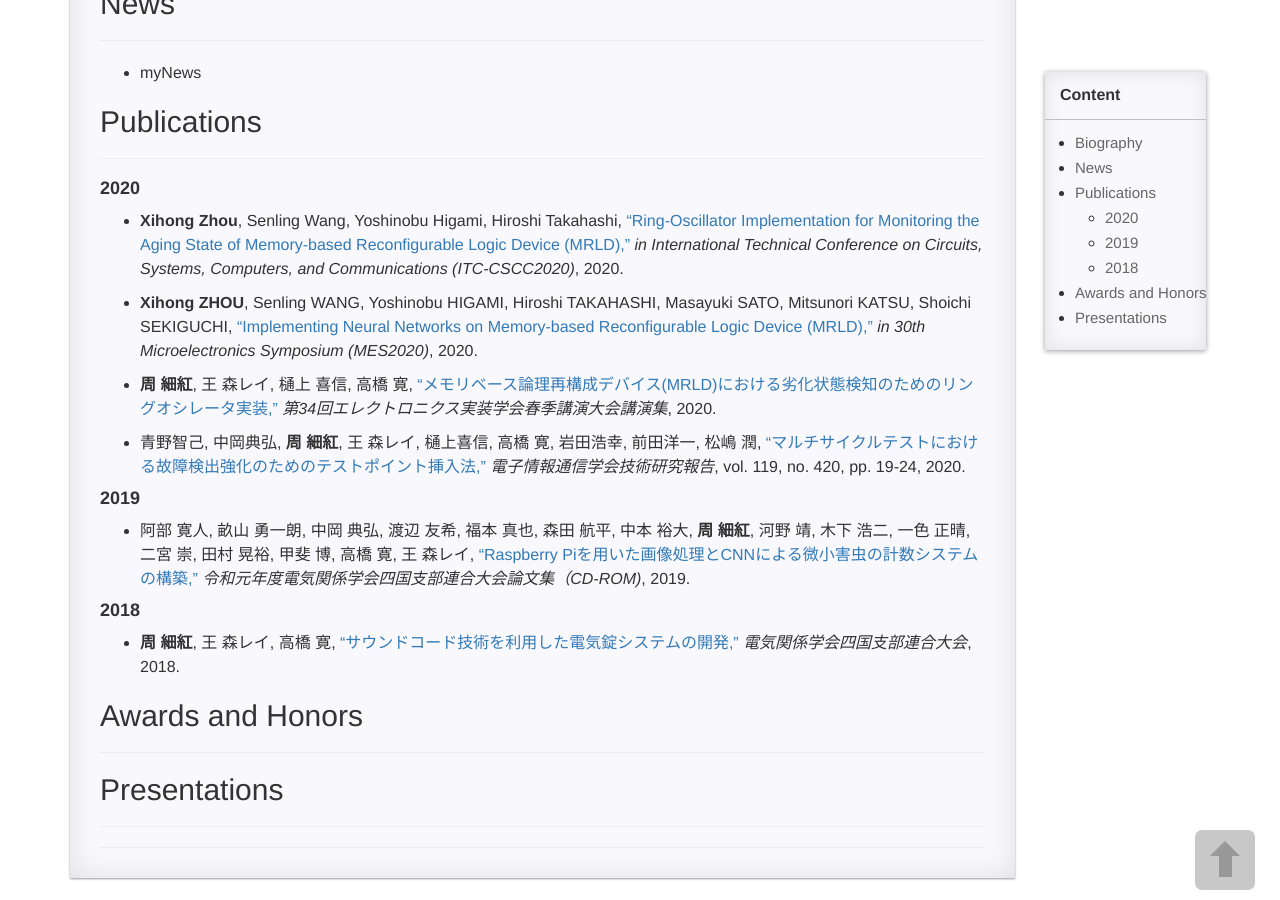
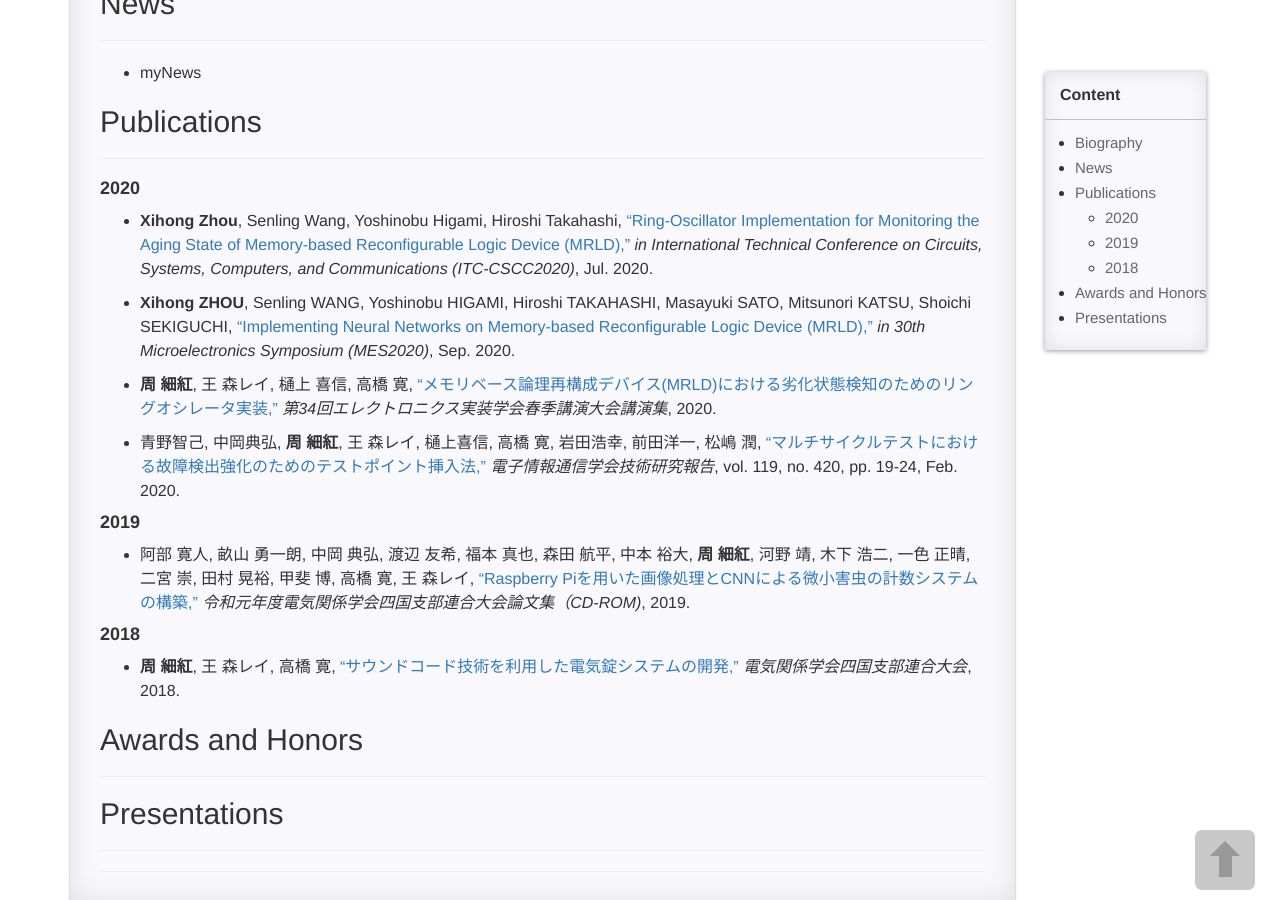
Before and after one commit to XihongZhou/xihongzhou.github.io, a Jekyll site: the page built from pages/1_homepage.md, in a window 1280 px wide and 900 px high, scrolled down 670 px. Built offline with Jekyll 4.4.1, drawn with Linux system fonts in a browser that asks for light colours; comment, search, counter and statistics services are not loaded.

Commit message:
Update 1_homepage.md

```diff
--- a/pages/1_homepage.md
+++ b/pages/1_homepage.md
@@ -56,13 +56,13 @@ permalink: /homepage/
 
 #### 2020
 
-- **Xihong Zhou**, Senling Wang, Yoshinobu Higami, Hiroshi Takahashi, ["Ring-Oscillator Implementation for Monitoring the Aging State of Memory-based Reconfigurable Logic Device (MRLD),"](https://xihongzhou.github.io/papers/Conferences/International/2020_ITC-CSCC_zhou.pdf) *in International Technical Conference on Circuits, Systems, Computers, and Communications (ITC-CSCC2020)*, 2020.
+- **Xihong Zhou**, Senling Wang, Yoshinobu Higami, Hiroshi Takahashi, ["Ring-Oscillator Implementation for Monitoring the Aging State of Memory-based Reconfigurable Logic Device (MRLD),"](https://xihongzhou.github.io/papers/Conferences/International/2020_ITC-CSCC_zhou.pdf) *in International Technical Conference on Circuits, Systems, Computers, and Communications (ITC-CSCC2020)*, Jul. 2020.
 
-- **Xihong ZHOU**, Senling WANG, Yoshinobu HIGAMI, Hiroshi TAKAHASHI, Masayuki SATO, Mitsunori KATSU, Shoichi SEKIGUCHI, ["Implementing Neural Networks on Memory-based Reconfigurable Logic Device (MRLD),"](https://xihongzhou.github.io/papers/Conferences/Japan/2020_MES_zhou.pdf) *in 30th Microelectronics Symposium (MES2020)*, 2020.
+- **Xihong ZHOU**, Senling WANG, Yoshinobu HIGAMI, Hiroshi TAKAHASHI, Masayuki SATO, Mitsunori KATSU, Shoichi SEKIGUCHI, ["Implementing Neural Networks on Memory-based Reconfigurable Logic Device (MRLD),"](https://xihongzhou.github.io/papers/Conferences/Japan/2020_MES_zhou.pdf) *in 30th Microelectronics Symposium (MES2020)*, Sep. 2020.
 
 - **周 細紅**, 王 森レイ, 樋上 喜信, 高橋 寛, ["メモリベース論理再構成デバイス(MRLD)における劣化状態検知のためのリングオシレータ実装,"](https://xihongzhou.github.io/papers/Conferences/Japan/2020_JIEP_zhou.pdf) *第34回エレクトロニクス実装学会春季講演大会講演集*, 2020.
 
-- 青野智己, 中岡典弘, **周 細紅**, 王 森レイ, 樋上喜信, 高橋 寛, 岩田浩幸, 前田洋一, 松嶋 潤, ["マルチサイクルテストにおける故障検出強化のためのテストポイント挿入法,"](https://xihongzhou.github.io/papers/Conferences/Japan/2019_DC_Aono.pdf) *電子情報通信学会技術研究報告*, vol. 119, no. 420, pp. 19-24, 2020.
+- 青野智己, 中岡典弘, **周 細紅**, 王 森レイ, 樋上喜信, 高橋 寛, 岩田浩幸, 前田洋一, 松嶋 潤, ["マルチサイクルテストにおける故障検出強化のためのテストポイント挿入法,"](https://xihongzhou.github.io/papers/Conferences/Japan/2019_DC_Aono.pdf) *電子情報通信学会技術研究報告*, vol. 119, no. 420, pp. 19-24, Feb. 2020.
 
 #### 2019
 
```
